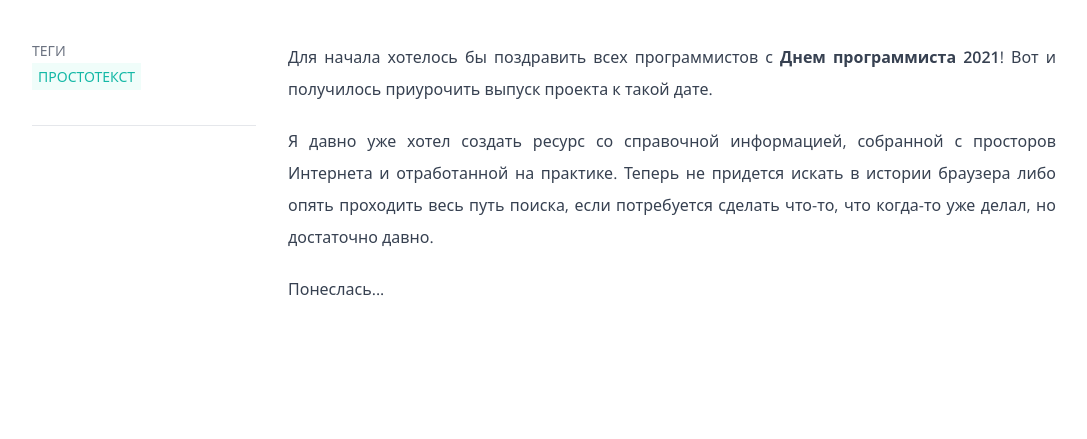
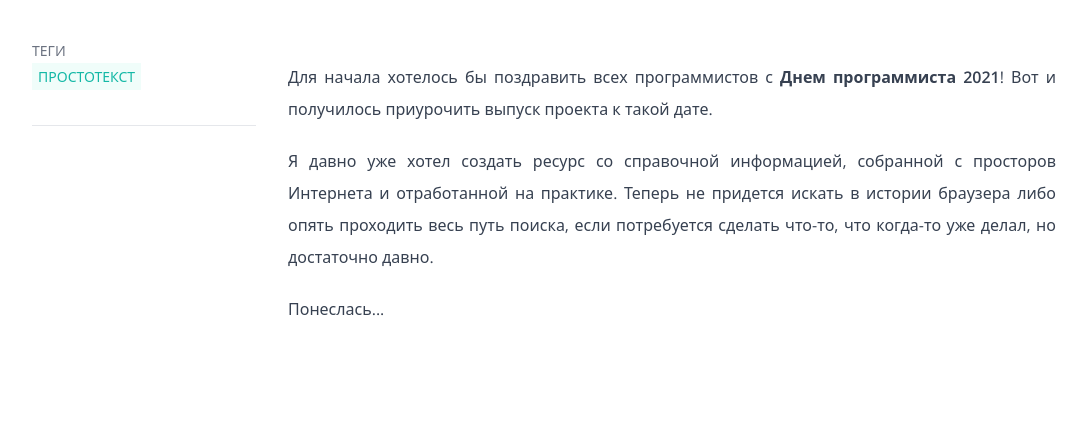
Before and after one commit to wirgen/wirgen-dev, an Eleventy site: page posts/20210913.md in a window 1280 px wide. Shown: the part 258-697 px from the top of the page, without its empty margins (96-1183 px from the left). Built offline with nearby package versions, Linux system fonts and the light colour scheme; Eleventy itself is replaced by a stand-in of ours; files that its build step writes are made by us from their sources.

Commit message:
Change style for post

```diff
--- a/_includes/post.njk
+++ b/_includes/post.njk
@@ -10,7 +10,7 @@ layout: layouts/base.njk
   </h1>
   <div class="pt-11 flex">
     <div class="order-2 w-3/4 divide-y">
-      <div class="pb-6">
+      <div class="main pb-6">
         {{ content | safe }}
       </div>
       {%- if links %}
```
Also changed, not shown: css/style.css.
